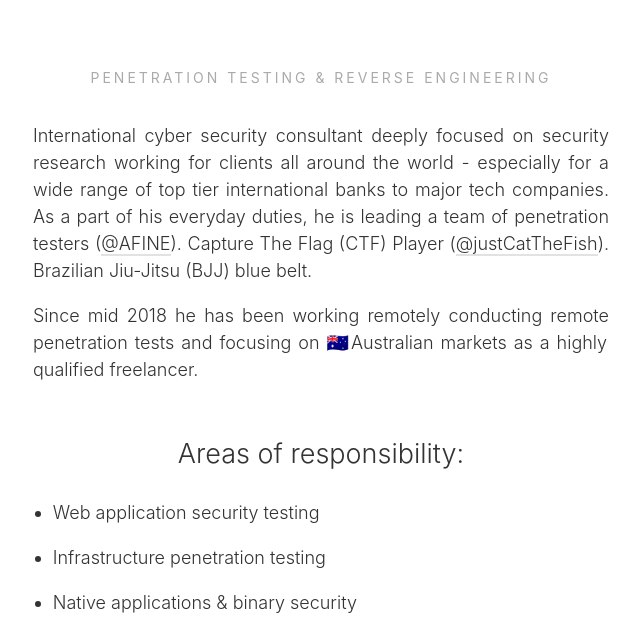
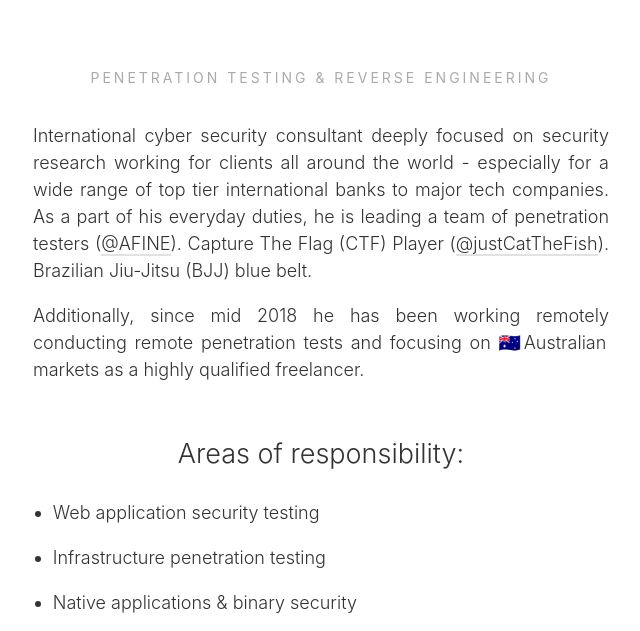
Before and after one commit to ahpaleus/ahpaleus.github.io, a plain HTML site: page index.html in a window 1280 px wide. Shown: the part 164-795 px from the top of the page, without its empty margins (319-959 px from the left). Drawn offline with Linux system fonts and the light colour scheme.

Commit message:
small fix

```diff
--- a/index.html
+++ b/index.html
@@ -225,7 +225,7 @@ h4 {
 <p>International cyber security consultant deeply focused on security research working for clients all around the world - especially for a wide range of top tier international banks to major tech companies. As a part of his everyday duties, he is leading a team of penetration testers (<a href="https://afine.com" target="_blank">@AFINE</a>). Capture The Flag (CTF) Player (<a href="https://ctftime.org/team/33893" target="_blank">@justCatTheFish</a>). Brazilian Jiu-Jitsu (BJJ) blue belt.
 </p>
 
-<p>Since mid 2018 he has been working remotely conducting remote penetration tests and focusing on 🇦🇺Australian markets as a highly qualified freelancer.</i>
+<p>Additionally, since mid 2018 he has been working remotely conducting remote penetration tests and focusing on 🇦🇺Australian markets as a highly qualified freelancer.</i>
 </p>
 
 <h3>Areas of responsibility:</h3>
```
